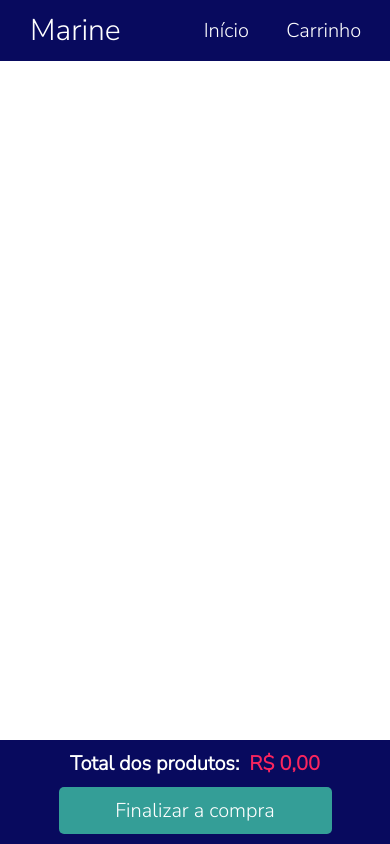
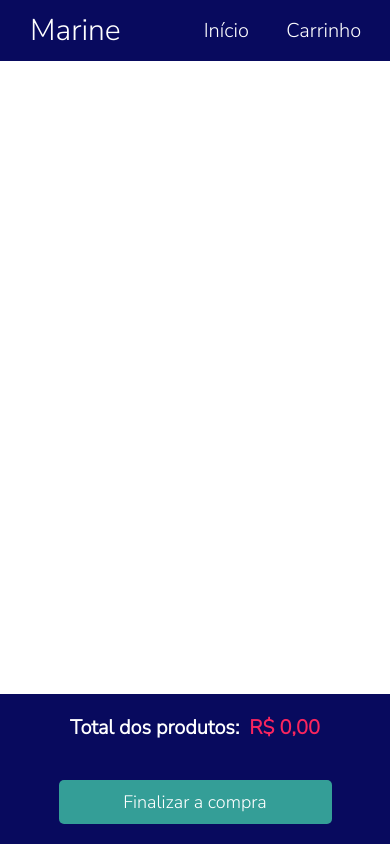
Before and after one commit to Braz99/Ecommerce2, a React (Create React App) app: page /cart in a window 390 px wide. Built offline with nearby package versions, Linux system fonts and the light colour scheme.

Commit message:
Refatora o css do site

```diff
--- a/src/components/CartItem.jsx
+++ b/src/components/CartItem.jsx
@@ -1,22 +1,22 @@
 import useCartActions from "../hooks/useCartActions";
 
-export default function CartItem({ children }) {
+export default function CartItem({ children, className }) {
   let { handleIncrease, handleDecrease, handleDelete } = useCartActions();
 
   return (
-    <li>
+    <li className={className}>
       <img src={`assets/${children.image}`} alt={children.name} />
       <h2 className="name">{children.name}</h2>
       <h3 className="price">
         R$ {children.price.toFixed(2).replace(".", ",")}
       </h3>
-      <div className="quantity_area"><button
+      <div className="quantity_area">
+        <button
           onClick={() => handleIncrease(children.name)}
           className="button_cart__increase"
         >
           Adicionar
         </button>
-
 
         <span className="quantity">{children.qtd}</span>
 
--- a/src/components/CartMain.jsx
+++ b/src/components/CartMain.jsx
@@ -1,7 +1,6 @@
 import { useCart } from "../provider/cart";
 import CartItem from "./CartItem";
 import "../styles/components_styles/cart_main_s.css";
-
 
 export default function CartMain() {
   let { cart } = useCart();
@@ -10,7 +9,9 @@ export default function CartMain() {
     <main className="container_cart">
       <ul className="list_cart">
         {cart.map((item, i) => (
-          <CartItem key={i}>{item}</CartItem>
+          <CartItem key={i} className="item_cart">
+            {item}
+          </CartItem>
         ))}
       </ul>
     </main>
--- a/src/components/MainHome.jsx
+++ b/src/components/MainHome.jsx
@@ -8,7 +8,9 @@ export default function HomeMain() {
     <main className="container">
       <ul className="list_home">
         {data.map((item, i) => (
-          <MainItem key={i}>{item}</MainItem>
+          <MainItem key={i} className="item_home">
+            {item}
+          </MainItem>
         ))}
       </ul>
     </main>
--- a/src/components/MainItem.jsx
+++ b/src/components/MainItem.jsx
@@ -1,14 +1,22 @@
 import useMainAction from "../hooks/useMainAction";
 
-export default function MainItem({ children }) {
+export default function MainItem({ children, className }) {
   let { handleBuy } = useMainAction();
 
   return (
-    <li>
-      <h2 className='name_home'>{children.name}</h2>
-      <img className='img_home' src={`assets/${children.image}`} alt={children.name} />
-      <h3 className="price_home">R$ {children.price.toFixed(2).replace(".", ",")}</h3>
-      <button className="button_buy" onClick={() => handleBuy(children)}>Comprar</button>
+    <li className={className}>
+      <h2 className="name_home">{children.name}</h2>
+      <img
+        className="img_home"
+        src={`assets/${children.image}`}
+        alt={children.name}
+      />
+      <h3 className="price_home">
+        R$ {children.price.toFixed(2).replace(".", ",")}
+      </h3>
+      <button className="button_buy" onClick={() => handleBuy(children)}>
+        Comprar
+      </button>
     </li>
   );
 }
--- a/src/index.js
+++ b/src/index.js
@@ -13,7 +13,7 @@ ReactDOM.render(
       draggable={true}
       position="top-left"
       hideProgressBar={true}
-      style={{ width: "50%", textAlign: "center" }}
+      className="toast_s"
     />
   </React.StrictMode>,
   document.getElementById("root")
--- a/src/pages/Cart/index.jsx
+++ b/src/pages/Cart/index.jsx
@@ -1,13 +1,14 @@
 import Header from "../../components/Header";
 import CartMain from "../../components/CartMain";
 import TotalCart from "../../components/TotalCart";
+import "../../styles/components_styles/cart_s.css";
 
 export default function Cart() {
   return (
-    <>
+    <div className="layout_cart">
       <Header />
       <CartMain />
       <TotalCart />
-    </>
+    </div>
   );
 }
--- a/src/styles/components_styles/cart_main_s.css
+++ b/src/styles/components_styles/cart_main_s.css
@@ -1,15 +1,16 @@
 .container_cart {
-  height: calc(100vh - 179px);
+  width: 100%;
+  height: 100%;
   overflow-y: auto;
 }
 
 .list_cart {
   display: flex;
-  padding: 20px;
+  padding: 15px;
   flex-wrap: wrap;
 }
 
-.list_cart li {
+.item_cart {
   display: flex;
   flex-wrap: wrap;
   justify-content: space-around;
@@ -112,16 +113,12 @@
 }
 
 @media (max-width: 750px) {
-  .container_cart {
-    height: calc(100vh - 165px);
-  }
-
   .list_cart img {
     width: 50px;
     height: 50px;
   }
 
-  .list_cart li {
+  .item_cart {
     flex-direction: column;
     padding: 10px;
     margin-bottom: 30px;
@@ -167,14 +164,12 @@
   }
 }
 
-@media (max-width: 400px) {
-  .container_cart {
-    height: calc(100vh - 192px);
+@media (max-width: 300px) {
+  .list_cart {
+    padding: 5px;
+  }
+
+  .item_cart {
+    padding: 5px;
   }
 }
-
-@media (max-width: 350px) {
-  .container_cart {
-    height: calc(100vh - 178px);
-  }
-}
--- /dev/null
+++ b/src/styles/components_styles/cart_s.css
@@ -0,0 +1,13 @@
+.layout_cart {
+  display: grid;
+  grid-template-columns: 1fr;
+  grid-template-rows: 61px 75% calc(100% - 61px - 75%);
+  width: 100%;
+  height: 100%;
+}
+
+@media (max-width: 300px) {
+  .layout_cart {
+    grid-template-rows: 61px 70% calc(100% - 61px - 70%);
+  }
+}
--- a/src/styles/components_styles/home_main_s.css
+++ b/src/styles/components_styles/home_main_s.css
@@ -1,26 +1,30 @@
+.container {
+  width: 100%;
+  margin: 10px 0px;
+}
+
 .list_home {
-  display: flex;
-  flex-wrap: wrap;
-  justify-content: space-around;
+  display: grid;
+  grid-template-columns: repeat(3, 1fr);
+  gap: 20px;
+  width: 100%;
   padding: 20px;
 }
 
-.list_home li {
+.item_home {
   display: flex;
   flex-wrap: wrap;
   justify-content: center;
   background-color: #fff;
-  margin: 10px 15px 30px 0px;
-  width: 30%;
-  max-width: 350px;
+  width: 100%;
   height: 415px;
   border-radius: 10px;
 }
 
-.list_home li:hover {
-  box-shadow: 0px 5px 15px;
+.item_home:hover {
+  box-shadow: 0px 5px 15px #c2c2c2;
   transform: translate(0px, -20px);
-  transition: 0.3s;
+  transition: 0.5s;
 }
 
 .name_home {
@@ -68,9 +72,15 @@
   background-color: #21d9cc;
 }
 
+@media (min-width: 1250px) {
+  .list_home {
+    grid-template-columns: repeat(4, 1fr);
+  }
+}
+
 @media (max-width: 750px) {
-  .list_home li {
-    min-width: 250px;
+  .list_home {
+    grid-template-columns: repeat(2, 1fr);
   }
 
   .img_home {
@@ -80,7 +90,14 @@
 }
 
 @media (max-width: 450px) {
-  .list_home li {
-    min-width: 200px;
+  .list_home {
+    grid-template-columns: repeat(1, 1fr);
+    padding: 20px 50px;
   }
 }
+
+@media (max-width: 300px) {
+  .list_home {
+    padding: 20px 40px;
+  }
+}
--- a/src/styles/components_styles/marinefriday_s.css
+++ b/src/styles/components_styles/marinefriday_s.css
@@ -1,11 +1,12 @@
 .container_friday {
   background-color: #080a5e;
   width: 100%;
-  height: 100vh;
-  padding: 20px;
+  height: 100%;
+  padding: 15px;
   box-sizing: border-box;
   display: flex;
-  flex-wrap: wrap;
+  flex-direction: column;
+  justify-content: space-around;
 }
 
 .title_promo {
@@ -52,9 +53,7 @@
 .input_email {
   width: 50%;
   padding: 10px 40px;
-  height: 40px;
   font-size: 25px;
-
   color: #fa255e;
   margin-top: 20px;
   border: none;
@@ -95,7 +94,7 @@
   background-color: #349e97;
   color: white;
   width: 50%;
-  min-width: 220px;
+  min-width: 200px;
   height: 50px;
   padding: 10px;
   box-sizing: border-box;
--- a/src/styles/components_styles/total_s.css
+++ b/src/styles/components_styles/total_s.css
@@ -1,14 +1,13 @@
 .total_area {
-  position: fixed;
-  bottom: 0px;
+  display: flex;
+  flex-direction: column;
+  justify-content: space-around;
+  align-items: center;
+  position: relative;
+  width: 100%;
+  height: 100%;
   background-color: #080a5e;
   color: #fff;
-  width: 100%;
-  padding: 10px 0px;
-  display: flex;
-  flex-direction: column;
-  justify-content: center;
-  align-items: center;
 }
 
 .total_area h2 {
@@ -32,11 +31,10 @@
   color: #fff;
   border: none;
   padding: 10px;
-  font-size: 25px;
-  width: 40%;
+  font-size: 20px;
+  width: 30%;
   border-radius: 5px;
   cursor: pointer;
-  margin-top: 10px;
 }
 
 .total_button:hover {
@@ -53,7 +51,7 @@
   }
 
   .total_button {
-    font-size: 20px;
+    width: 40%;
   }
 }
 
@@ -64,7 +62,7 @@
   }
 
   .total_button {
-    font-size: 20px;
+    font-size: 18px;
     width: 70%;
   }
 }
--- a/src/styles/style_global.css
+++ b/src/styles/style_global.css
@@ -1,9 +1,17 @@
 @import url("https://fonts.googleapis.com/css2?family=Nunito+Sans:wght@300&display=swap");
+
+html,
+body,
+#root {
+  width: 100%;
+  height: 100%;
+}
 
 * {
   padding: 0px;
   margin: 0px;
   font-family: "Nunito Sans", sans-serif;
+  box-sizing: border-box;
 }
 
 a {
@@ -31,3 +39,15 @@ a {
 .Toastify__toast--error {
   background: #d1172a;
 }
+
+@media (max-width: 480px) {
+  .toast_s {
+    width: 70%;
+    font-size: 15px;
+  }
+
+  .Toastify__toast {
+    border-radius: 5px;
+    margin-top: 10px;
+  }
+}
```
